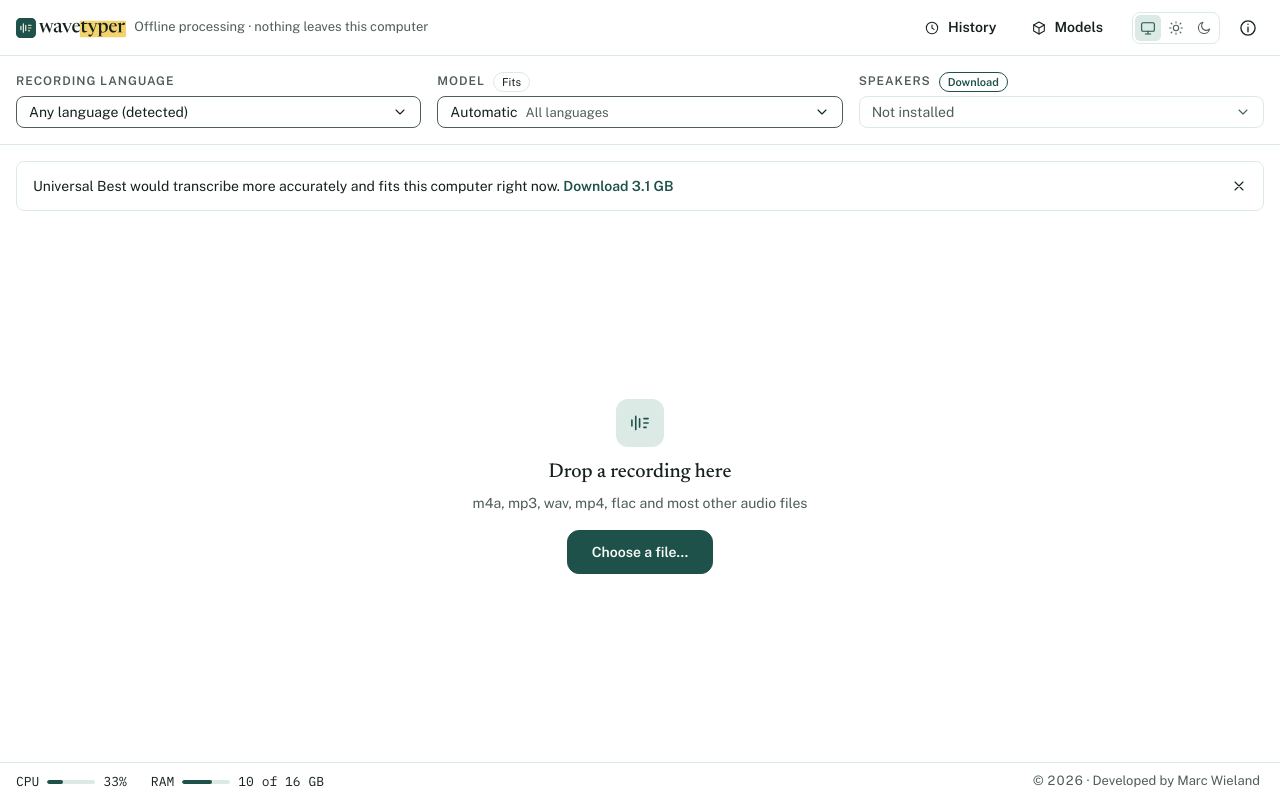
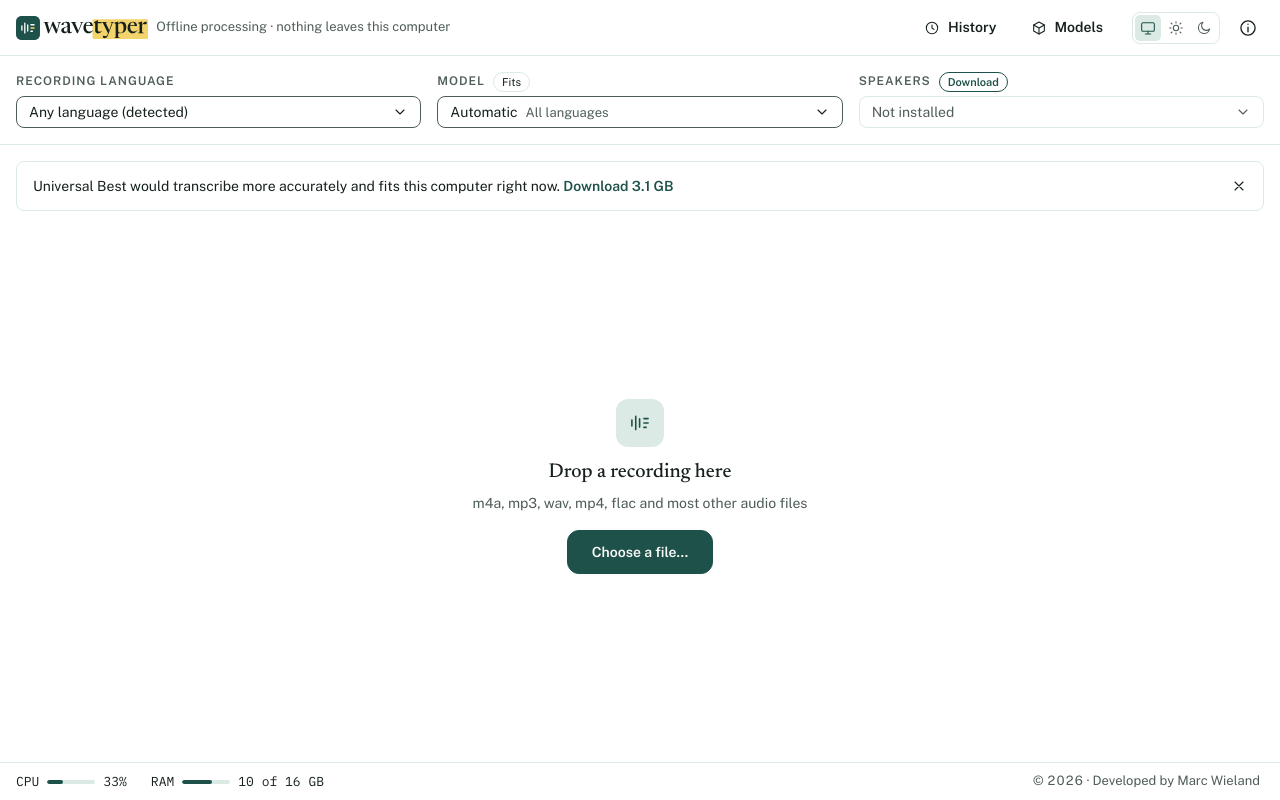
Before and after one commit to mawiswiss/tlansclaib, a React (Vite) app: page / in a window 1280 px wide. Built offline with nearby package versions, Linux system fonts and the light colour scheme.

Commit message:
fix(ui): show the logo larger in the header
The header keeps its height, with even space around the logo.

```diff
--- a/src/styles/base.css
+++ b/src/styles/base.css
@@ -155,7 +155,7 @@ select:focus:not(:focus-visible) {
 }
 
 .logo img {
-  height: 20px;
+  height: 24px;
   width: auto;
   min-width: var(--size-logo-min-width);
 }
```
